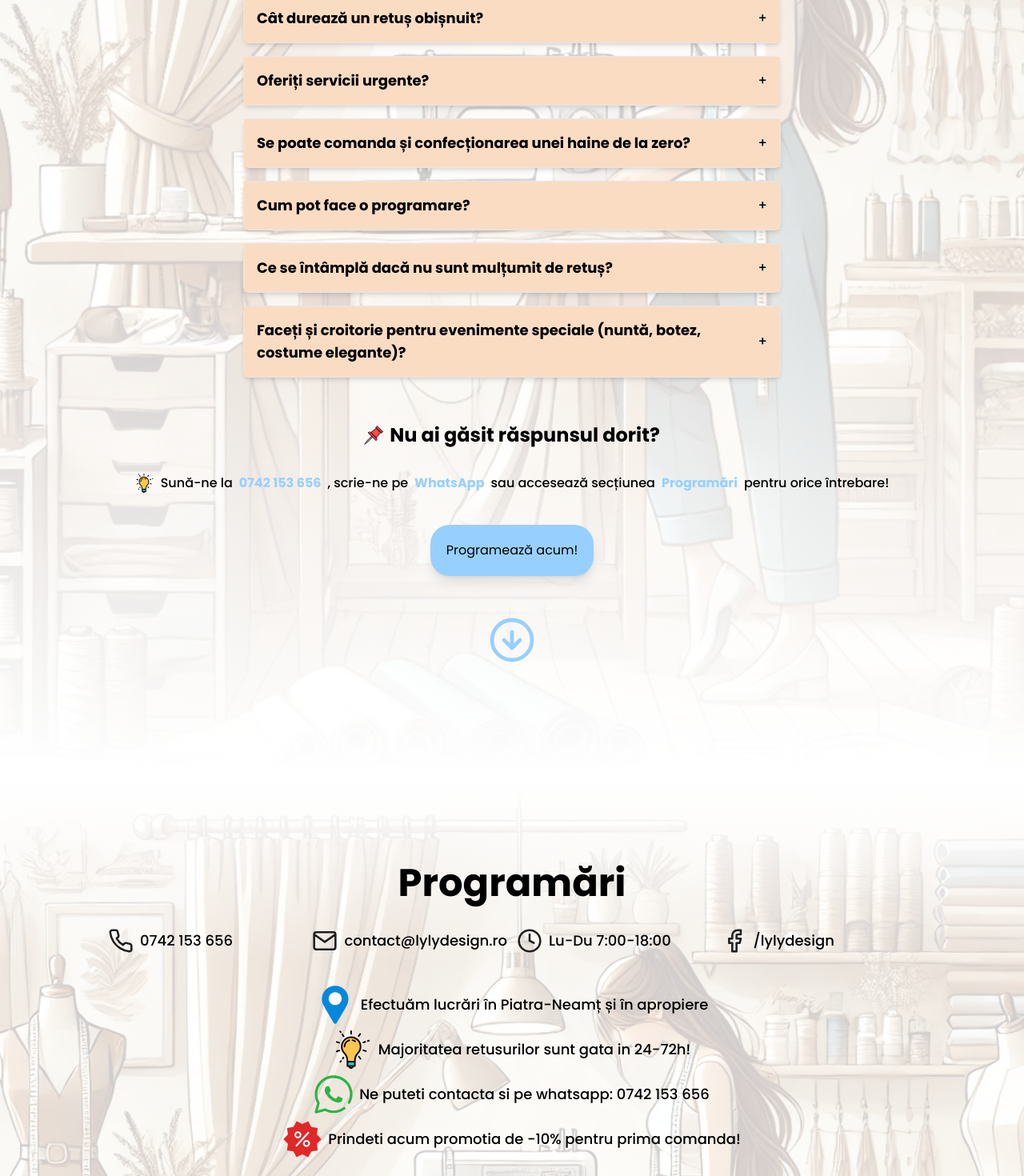
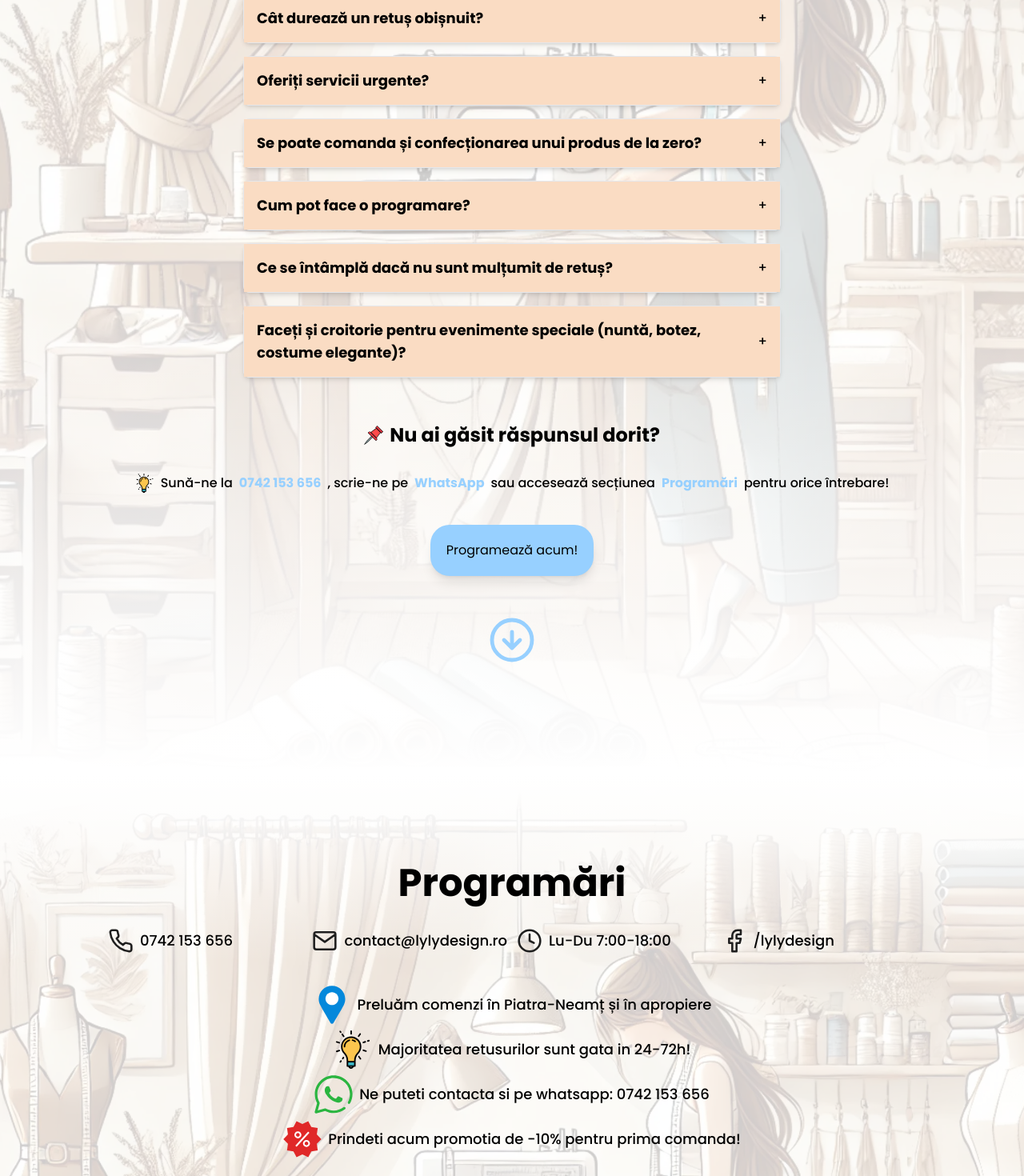
Before and after one commit to alexandruivv/lyly-croitorie, a Next.js app: page / in a window 1280 px wide. Shown: the part 5516-6986 px from the top of the page at 80% size. Built offline with nearby package versions, Linux system fonts and the light colour scheme.

Commit message:
Small fixes

```diff
--- a/src/app/pages/Intrebari.tsx
+++ b/src/app/pages/Intrebari.tsx
@@ -35,7 +35,7 @@ const Intrebari = () => {
             <ImageText
               classNameImg="w-4 mb-12"
               classNameParagraph="mb-6"
-              elements="Un reprezentant vine la domiciliul tău pentru a prelua hainele sau
+              elements="Un reprezentant vine la domiciliul tău pentru a prelua produsele sau
               pentru a lua măsurători."
               img={numberOneImg}
             />
@@ -106,12 +106,12 @@ const Intrebari = () => {
       ),
     },
     {
-      question: "Se poate comanda și confecționarea unei haine de la zero?",
+      question: "Se poate comanda și confecționarea unui produs de la zero?",
       answer: (
         <div>
           <ImageText
             classNameImg="w-6 mb-12"
-            elements="Da! Realizăm haine personalizate, fie pe baza unei schițe, fie pornind de la un model dorit. Îți oferim consultanță pentru alegerea materialului, croielii și detaliilor."
+            elements="Da! Realizăm produse personalizate, fie pe baza unei schițe, fie pornind de la un model dorit. Îți oferim consultanță pentru alegerea materialului, croielii și detaliilor."
             img={officePinImg}
           />
         </div>
--- a/src/app/pages/Programari.tsx
+++ b/src/app/pages/Programari.tsx
@@ -235,7 +235,7 @@ const Programari = () => {
             <ImageText
               classNameImg="w-10 lg:w-12"
               classNameParagraph="text-xs lg:text-lg"
-              elements="Efectuăm lucrări în Piatra-Neamț și în apropiere"
+              elements="Preluăm comenzi în Piatra-Neamț și în apropiere"
               img={locationIcon}
             />
             <ImageText
```
